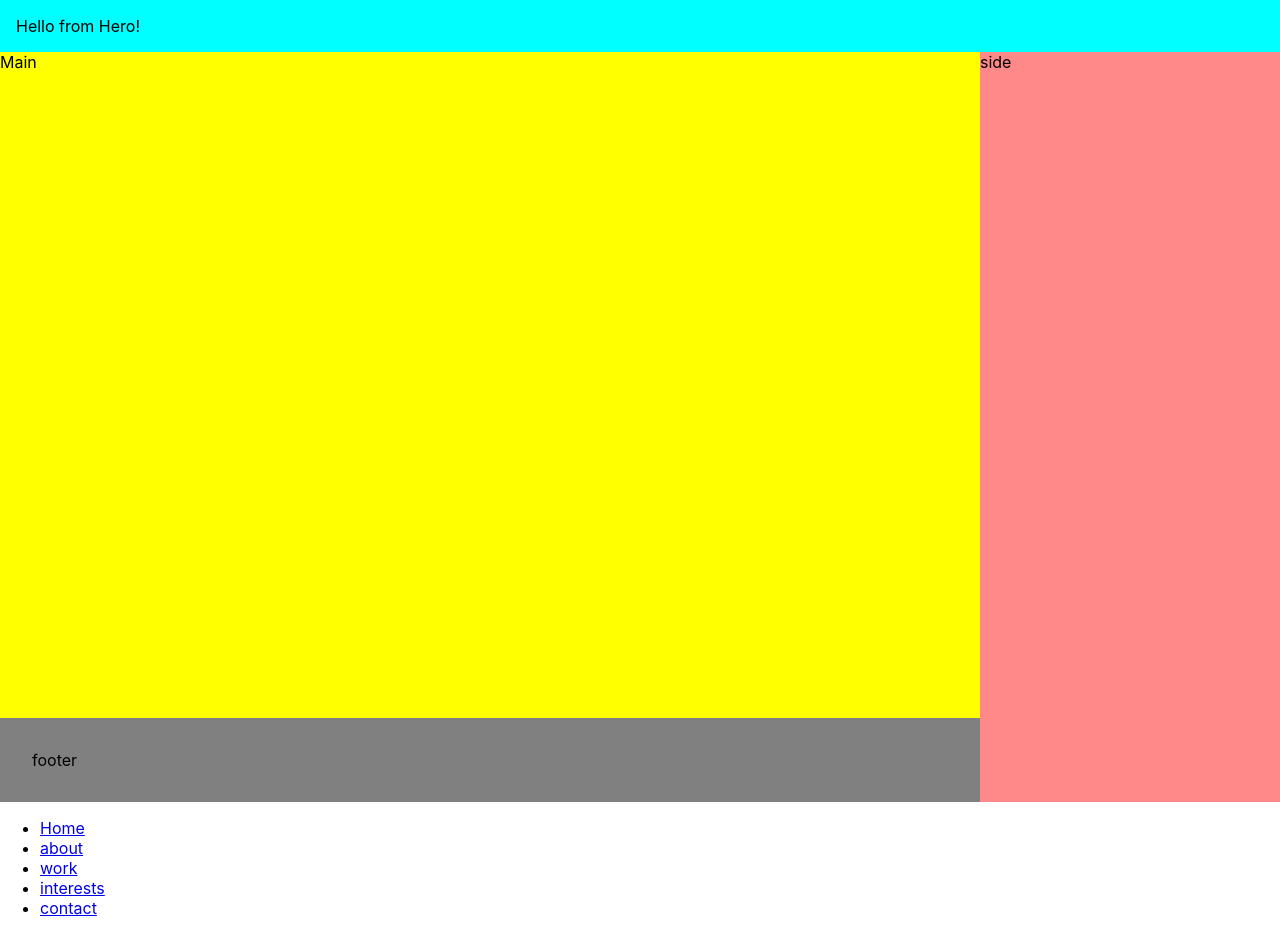
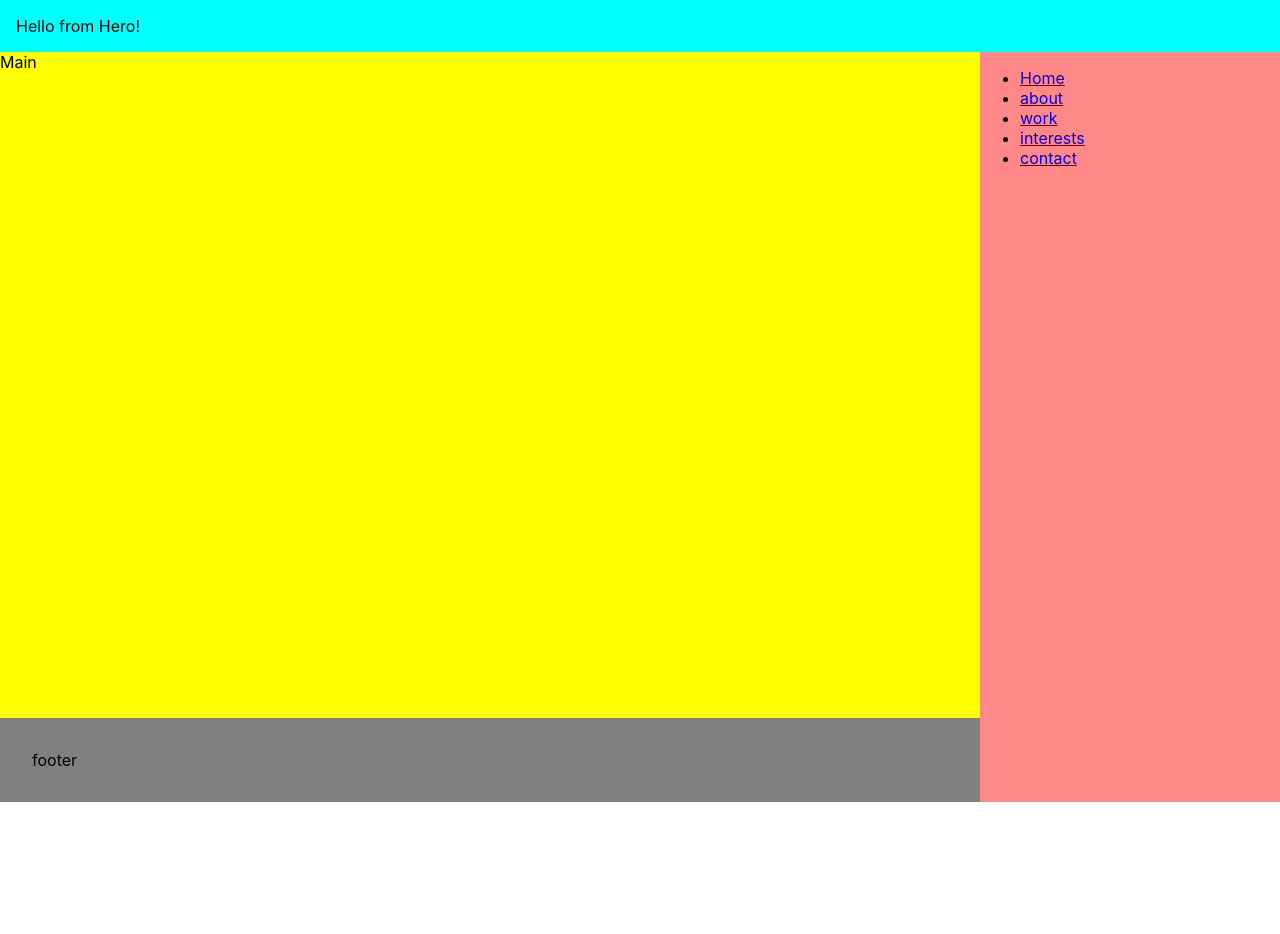
Before and after one commit to ralleyne531/Portfolio, a React (Create React App) app in the folder UI/portfolio/: page / in a window 1280 px wide. After the commit the page ends 802 px from the top, so only its background shows below. Built offline with nearby package versions, Linux system fonts and the light colour scheme.

Commit message:
inserting sidebar component

```diff
--- a/UI/portfolio/src/App.js
+++ b/UI/portfolio/src/App.js
@@ -20,8 +20,11 @@ function App() {
         <Hero/>
         <button onClick={toggleSidebar}>Button</button>
       </hero>
-      <aside className={isSidebarHidden ? "" : 'show'}>side</aside>
+
+      <aside className={isSidebarHidden ? "" : 'show'}>
         <Sidebar/>
+      </aside>
+
       <main>
       Main
       </main>
```
